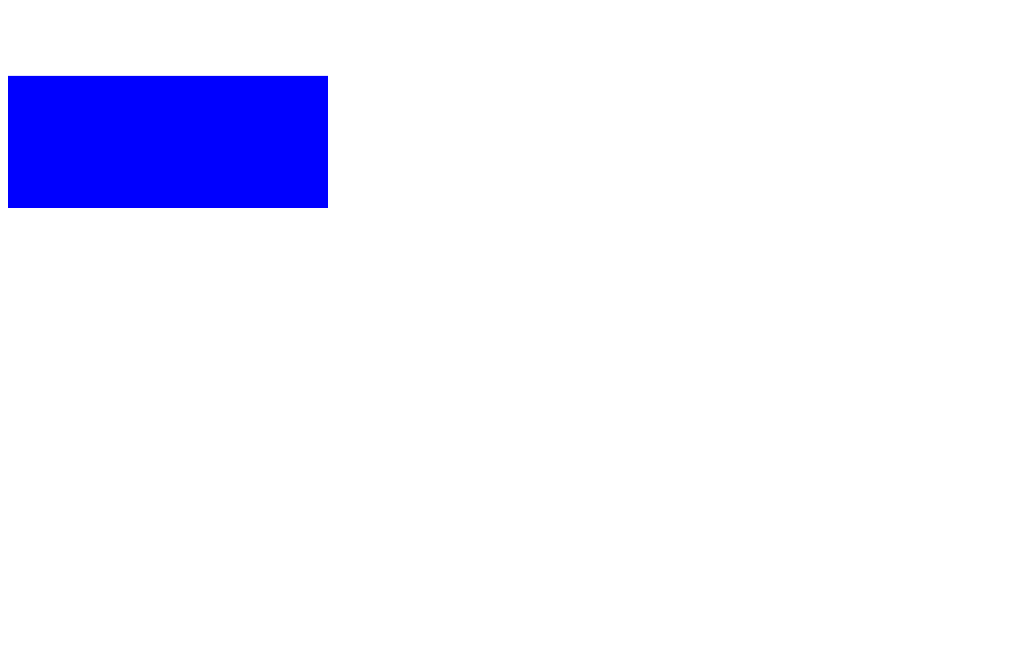
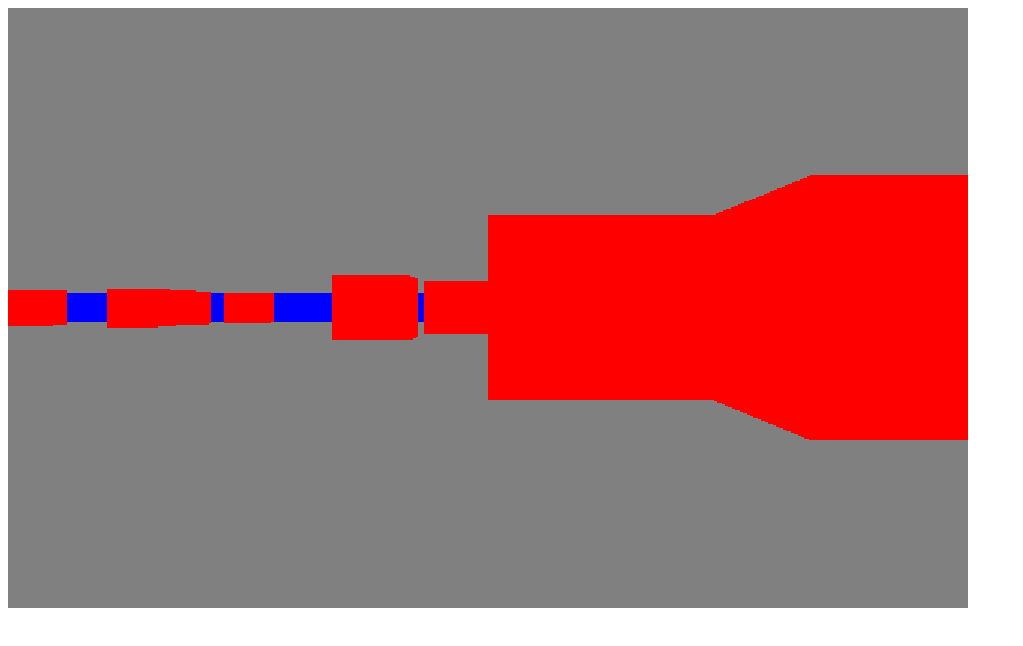
Before and after one commit to ablakey/mazecraft, a website built with Parcel: page src/index.html in a window 1280 px wide. Shown: the whole page, without its empty margins (0-1023 px from the left). Built offline with nearby package versions, Linux system fonts and the light colour scheme.

Commit message:
update with a mostly working renderer for basic POC. Wow I got most of the math right the first time. Yes, mostly transcribing, but it's easy to mess up when porting from C.

```diff
--- a/src/Engine.ts
+++ /dev/null
@@ -1,112 +0,0 @@
-import { Viewport } from "./Viewport";
-
-type Vec = [number, number];
-
-// https://lodev.org/cgtutor/raycasting.html
-
-const MAP_WIDTH = 10;
-
-const map = [
-  1, 1, 1, 1, 1, 1, 1, 1, 1, 1, 1, 0, 0, 0, 0, 0, 0, 0, 0, 1, 1, 0, 3, 0, 0, 0, 0, 0, 0, 1, 1, 0, 0,
-  0, 0, 0, 0, 0, 0, 1, 1, 0, 0, 0, 0, 0, 0, 0, 0, 1, 1, 0, 0, 0, 0, 0, 0, 0, 0, 1, 1, 0, 0, 0, 0, 0,
-  0, 0, 0, 1, 1, 0, 0, 0, 0, 0, 0, 2, 0, 1, 1, 0, 0, 0, 0, 0, 0, 0, 0, 1, 1, 1, 1, 1, 1, 1, 1, 1, 1,
-  1,
-];
-
-export class Engine {
-  width: number;
-  height: number;
-  viewport: Viewport;
-  pos: Vec;
-  dir: Vec;
-  plane: Vec;
-
-  constructor() {
-    this.width = 320;
-    this.height = 200;
-    this.viewport = new Viewport();
-
-    this.pos = [5, 5];
-    this.dir = [1, 1];
-    this.plane = [0, 0.66]; // Camera plane.
-  }
-
-  rotate(theta: number) {
-    const newX = this.dir[0] * Math.cos(theta) - this.dir[1] * Math.sin(theta);
-    const newY = this.dir[0] * Math.sin(theta) + this.dir[1] * Math.cos(theta);
-    this.dir = [newX, newY];
-  }
-
-  tick() {
-    this.viewport.clear();
-    for (let x = 0; x < this.width; x++) {
-      const column = this.calculateColumn(x);
-      this.viewport.drawColumn(column);
-    }
-  }
-
-  private calculateColumn(x: number) {
-    // Position and direction of the casted ray.
-    const screenX = (2 * x) / this.width - 1; // The x column of the screen.
-    const rayDirX = this.dir[0] + this.plane[0] * screenX;
-    const rayDirY = this.dir[1] + this.plane[1] * screenX;
-
-    // Current map cell that the player is in. This mutates as we walk down the ray looking for a wall.
-    let mapX = this.pos[0];
-    let mapY = this.pos[1];
-
-    // Length of ray for one map cell (x or y side)
-    const deltaDistX = rayDirX === 0 ? Number.POSITIVE_INFINITY : Math.abs(1 / rayDirX);
-    const deltaDistY = rayDirY === 0 ? Number.POSITIVE_INFINITY : Math.abs(1 / rayDirY);
-
-    //  Was it a N/S wall or an E/W wall? Mutates as we walk down the ray. Only the final result is correct.
-    let side: "NS" | "EW";
-
-    // Direction to step in x or y.
-    const stepX = rayDirX < 0 ? -1 : 1;
-    const stepY = rayDirY < 0 ? -1 : 1;
-
-    // Length of initial segment of ray from player position to next. Mutates as we walk down the ray.
-    let sideDistX = rayDirX < 0 ? this.pos[0] - mapX : (mapX + 1.0 - this.pos[0]) * deltaDistX;
-    let sideDistY = rayDirY < 0 ? this.pos[1] - mapY : (mapY + 1.0 - this.pos[1]) * deltaDistY;
-
-    // Was there a wall hit?
-    let hit = false;
-
-    let mapTile: number;
-
-    // Extend the ray by one square until it hits a NS or EW wall.
-    do {
-      // Jump to the next map square, moving either y or x direction.
-      if (sideDistX < sideDistY) {
-        sideDistX += deltaDistX;
-        mapX += stepX;
-        side = "EW";
-      } else {
-        sideDistY += deltaDistY;
-        mapY += stepY;
-        side = "NS";
-      }
-
-      // Look up the map tile for this cell.
-      mapTile = map[mapY * MAP_WIDTH + mapX];
-
-      // Did we hit something given the map?
-      if (mapTile > 0) {
-        hit = true;
-      }
-    } while (!hit);
-
-    // Calculate distance projected on camera direction (Euclidean distance would give fisheye effect!)
-    const perpWallDist = side === "EW" ? sideDistX - deltaDistX : sideDistY - deltaDistY;
-
-    // Height of the vertical column being drawn to the viewport.
-    const drawLineHeight = Math.abs(this.height / perpWallDist);
-
-    // The start and end pixels of this column, clamped to not run outside the viewport.
-    const drawStart = Math.max(-drawLineHeight / 2 + this.height / 2, 0);
-    const drawEnd = Math.min(drawLineHeight / 2 + this.height / 2, this.height - 1);
-
-    return { drawStart, drawEnd, color: mapTile === 1 ? "blue" : "red", index: x };
-  }
-}
--- /dev/null
+++ b/src/Renderer.ts
@@ -0,0 +1,137 @@
+import { World } from "./World";
+
+// https://lodev.org/cgtutor/raycasting.html
+
+const MOVE_SPEED = 0.05;
+
+export class Renderer {
+  width: number;
+  height: number;
+  posX: number;
+  posY: number;
+  dirX: number;
+  dirY: number;
+  planeX: number;
+  planeY: number;
+  world: World;
+
+  private ctx: CanvasRenderingContext2D;
+
+  constructor(world: World, settings: { screenWidth: number; screenHeight: number }) {
+    this.width = settings.screenWidth;
+    this.height = settings.screenHeight;
+    this.world = world;
+
+    this.posX = 25;
+    this.posY = 25;
+    this.dirX = 1;
+    this.dirY = 0;
+    this.planeX = 0;
+    this.planeY = 0.66;
+
+    const canvas = document.querySelector<HTMLCanvasElement>("#canvas")!;
+    canvas.width = this.width;
+    canvas.height = this.height;
+    this.ctx = canvas.getContext("2d")!;
+    this.ctx.imageSmoothingEnabled = false;
+  }
+
+  drawColumn(column: { color: string; drawStart: number; drawEnd: number; index: number }) {
+    this.ctx.fillStyle = column.color;
+    this.ctx.fillRect(column.index, column.drawStart, 1, column.drawEnd - column.drawStart);
+  }
+
+  clear() {
+    this.ctx.fillStyle = "grey";
+    this.ctx.fillRect(0, 0, this.ctx.canvas.width, this.ctx.canvas.height);
+  }
+
+  moveForward() {
+    const newX = this.posX + this.dirX * MOVE_SPEED;
+    const newY = this.posY + this.dirY * MOVE_SPEED;
+
+    if (!this.collides(newX, newY)) {
+      this.posX = newX;
+      this.posY = newY;
+    } else {
+      console.log("collision!");
+    }
+  }
+
+  collides(x: number, y: number) {
+    return this.world.getCell(x, y) > 0;
+  }
+
+  drawFrame() {
+    this.clear();
+    for (let x = 0; x < this.width; x++) {
+      const column = this.calculateColumn(x);
+      this.drawColumn(column);
+    }
+  }
+
+  private calculateColumn(x: number) {
+    // Position and direction of the casted ray.
+    const screenX = (2 * x) / this.width - 1; // The x column of the screen.
+    const rayDirX = this.dirX + this.planeX * screenX;
+    const rayDirY = this.dirY + this.planeY * screenX;
+
+    // Current map cell that the player is in. This mutates as we walk down the ray looking for a wall.
+    let mapX = Math.floor(this.posX);
+    let mapY = Math.floor(this.posY);
+
+    // Length of ray for one map cell (x or y side)
+    const deltaDistX = rayDirX === 0 ? Number.POSITIVE_INFINITY : Math.abs(1 / rayDirX);
+    const deltaDistY = rayDirY === 0 ? Number.POSITIVE_INFINITY : Math.abs(1 / rayDirY);
+
+    //  Was it a N/S wall or an E/W wall? Mutates as we walk down the ray. Only the final result is correct.
+    let side: "NS" | "EW";
+
+    // Direction to step in x or y.
+    const stepX = rayDirX < 0 ? -1 : 1;
+    const stepY = rayDirY < 0 ? -1 : 1;
+
+    // Length of initial segment of ray from player position to next. Mutates as we walk down the ray.
+    let sideDistX = rayDirX < 0 ? this.posX - mapX : (mapX + 1.0 - this.posX) * deltaDistX;
+    let sideDistY = rayDirY < 0 ? this.posY - mapY : (mapY + 1.0 - this.posY) * deltaDistY;
+
+    // Was there a wall hit?
+    let hit = false;
+
+    let cell: number;
+
+    // Extend the ray by one square until it hits a NS or EW wall.
+    do {
+      // Jump to the next map square, moving either y or x direction.
+      if (sideDistX < sideDistY) {
+        sideDistX += deltaDistX;
+        mapX += stepX;
+        side = "EW";
+      } else {
+        sideDistY += deltaDistY;
+        mapY += stepY;
+        side = "NS";
+      }
+
+      // Look up the map tile for this cell.
+      cell = this.world.getCell(mapX, mapY);
+
+      // Did we hit something given the map?
+      if (cell > 0) {
+        hit = true;
+      }
+    } while (!hit);
+
+    // Calculate distance projected on camera direction (Euclidean distance would give fisheye effect!)
+    const perpWallDist = side === "EW" ? sideDistX - deltaDistX : sideDistY - deltaDistY;
+
+    // Height of the vertical column being drawn to the Renderer.
+    const drawLineHeight = Math.floor(this.height / perpWallDist);
+
+    // The start and end pixels of this column, clamped to not run outside the Renderer.
+    const drawStart = Math.floor(Math.max(-drawLineHeight / 2 + this.height / 2, 0));
+    const drawEnd = Math.floor(Math.min(drawLineHeight / 2 + this.height / 2, this.height - 1));
+
+    return { drawStart, drawEnd, color: cell === 1 ? "blue" : "red", index: x };
+  }
+}
--- a/src/Viewport.ts
+++ /dev/null
@@ -1,19 +0,0 @@
-export class Viewport {
-  private ctx: CanvasRenderingContext2D;
-
-  constructor() {
-    const canvas = document.querySelector<HTMLCanvasElement>("#canvas")!;
-    canvas.width = 320;
-    canvas.height = 200;
-    this.ctx = canvas.getContext("2d")!;
-  }
-
-  drawColumn(column: { color: string; drawStart: number; drawEnd: number; index: number }) {
-    this.ctx.fillStyle = column.color;
-    this.ctx.fillRect(column.index, column.drawStart, 1, column.drawEnd);
-  }
-
-  clear() {
-    this.ctx.clearRect(0, 0, 320, 200);
-  }
-}
--- /dev/null
+++ b/src/World.ts
@@ -0,0 +1,39 @@
+export class World {
+  width: number;
+  height: number;
+  cells: number[];
+
+  constructor() {
+    this.width = 50;
+    this.height = 50;
+    this.cells = new Array(this.width * this.height); // Make a box.
+
+    this.forEachCell((x, y) => {
+      // Random blocks.
+      if (Math.random() > 0.95) {
+        this.setCell(x, y, 2);
+      }
+
+      if (x === 0 || y === 0 || x === this.width - 1 || y === this.height - 1) {
+        this.setCell(x, y, 1);
+      }
+    });
+  }
+
+  forEachCell(callback: (x: number, y: number, value: number) => void) {
+    for (let x = 0; x < this.width; x++) {
+      for (let y = 0; y < this.height; y++) {
+        callback(x, y, this.getCell(x, y));
+      }
+    }
+  }
+
+  getCell(x: number, y: number) {
+    // TODO: error if looking outside the width or height.
+    return this.cells[y * this.width + x] ?? 0;
+  }
+
+  setCell(x: number, y: number, value: number) {
+    this.cells[y * this.width + x] = value;
+  }
+}
--- a/src/index.html
+++ b/src/index.html
@@ -3,12 +3,12 @@
     <title>wolf</title>
     <meta charset="utf-8" />
     <meta
-      name="viewport"
+      name="Renderer"
       content="width=device-width, initial-scale=1, maximum-scale=1,user-scalable=no"
     />
   </head>
   <body>
-    <div id="viewport">
+    <div id="Renderer">
       <canvas id="canvas"></canvas>
     </div>
     <div id="ui"></div>
--- a/src/main.ts
+++ b/src/main.ts
@@ -1,10 +1,13 @@
-import { Engine } from "./Engine";
+import { Renderer } from "./Renderer";
+import { World } from "./World";
 
+// Until it gets too big, this is the engine.
 function main() {
-  const engine = new Engine();
+  const world = new World();
+  const renderer = new Renderer(world, { screenWidth: 640, screenHeight: 400 });
   setInterval(() => {
-    engine.rotate(-0.1);
-    engine.tick();
+    renderer.moveForward();
+    renderer.drawFrame();
   }, 100);
 }
 
--- a/src/styles.css
+++ b/src/styles.css
@@ -0,0 +1,5 @@
+#canvas {
+  width: 960;
+  height: 600;
+  image-rendering: pixelated;
+}
```
Also changed, not shown: src/Game.ts (added).
